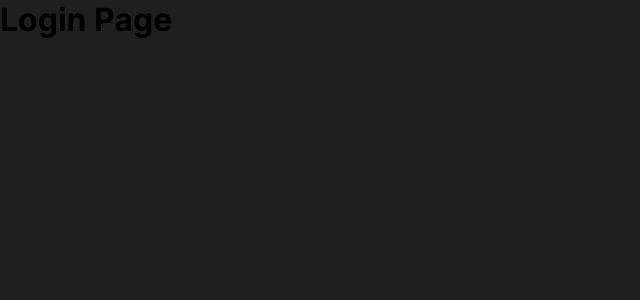
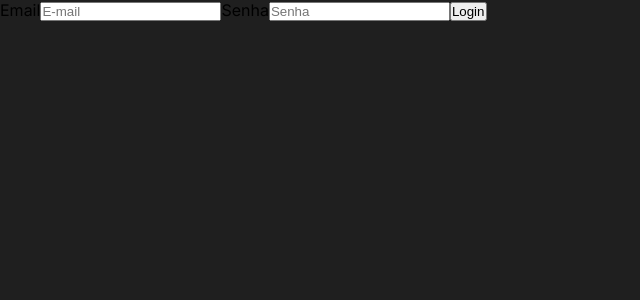
Before and after one commit to yolmat/holy_bible_nextjs, a Next.js app: page /Login in a window 1280 px wide. Shown: the top 300 px of the page, without its empty margins (0-640 px from the left). Built offline with nearby package versions, Linux system fonts and the light colour scheme.

Commit message:
struture page login

```diff
--- a/src/app/(user)/Login/page.js
+++ b/src/app/(user)/Login/page.js
@@ -1,6 +1,14 @@
 export default function Login() {
 
     return (
-        <h1>Login Page</h1>
+        <form>
+            <label>Email</label>
+            <input placeholder="E-mail" />
+
+            <label>Senha</label>
+            <input placeholder="Senha" />
+
+            <button>Login</button>
+        </form>
     )
 }
--- a/src/app/(user)/Singup/page.js
+++ b/src/app/(user)/Singup/page.js
@@ -1,4 +1,4 @@
-export default function Login() {
+export default function Singup() {
 
     return (
         <h1>Cadastro Page</h1>
```
